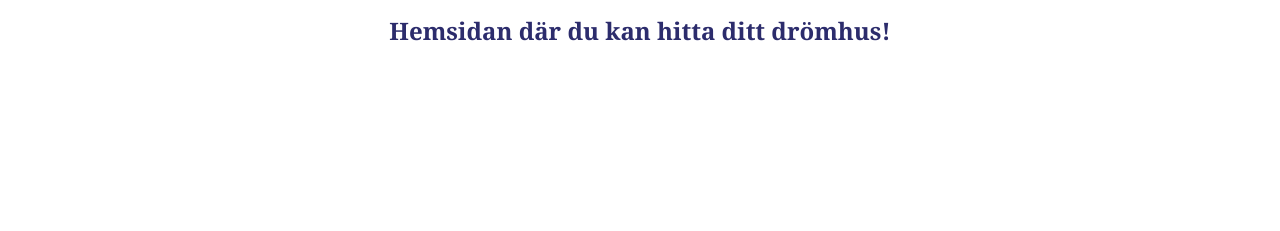
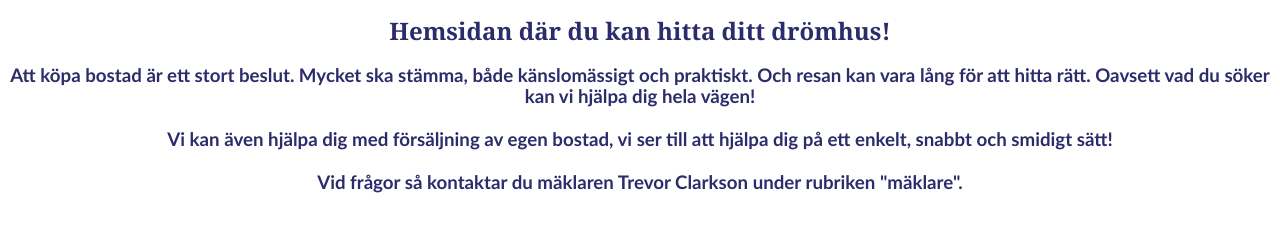
Before and after one commit to YevShch/Rum-Dyrsson, a website with bundled scripts: page main.html in a window 1280 px wide. Shown: the part 161-392 px from the top of the page. Built offline with nearby package versions, Linux system fonts and the light colour scheme.

Commit message:
update
update

```diff
--- a/buyHouse.js
+++ b/buyHouse.js
@@ -160,5 +160,5 @@
     "Utgångspris": "1000 000 kr",
     "Antal rum": "3",
     "Boarea": "82 kvm"
-  },
+  }
   ]
--- a/router.js
+++ b/router.js
@@ -18,7 +18,12 @@ function router() {
       $('main').html(login())
       break
     default:
-      $('main').html(`<h1 id="default">Välkommen till bostadsmäklarfirman Dhyr & Rumson</h1><h2>Hemsidan där du kan hitta ditt drömhus!<h2>`)
+      $('main').html(`<h1 id="default">Välkommen till bostadsmäklarfirman Dhyr & Rumson</h1><h2>Hemsidan där du kan hitta ditt drömhus!<br><h2>
+      <h3>
+        Att köpa bostad är ett stort beslut. Mycket ska stämma, både känslomässigt och praktiskt. Och resan kan vara lång för att hitta rätt. Oavsett vad du söker kan vi hjälpa dig hela vägen!<br><br>
+        Vi kan även hjälpa dig med försäljning av egen bostad, vi ser till att hjälpa dig på ett enkelt, snabbt och smidigt sätt!<br><br>
+        Vid frågor så kontaktar du mäklaren Trevor Clarkson under rubriken "mäklare".
+      </h3>`)
   }
 }
 
--- a/style.css
+++ b/style.css
@@ -108,6 +108,11 @@ h2 {
   color: rgb(44, 44, 108);
 }
 
+h3 {
+  text-align: center;
+  font-family:'Gill Sans', 'Gill Sans MT', Calibri, 'Trebuchet MS', sans-serif;
+  color: rgb(44, 44, 108);
+}
 
 nav {
   width: 100vw;
```
